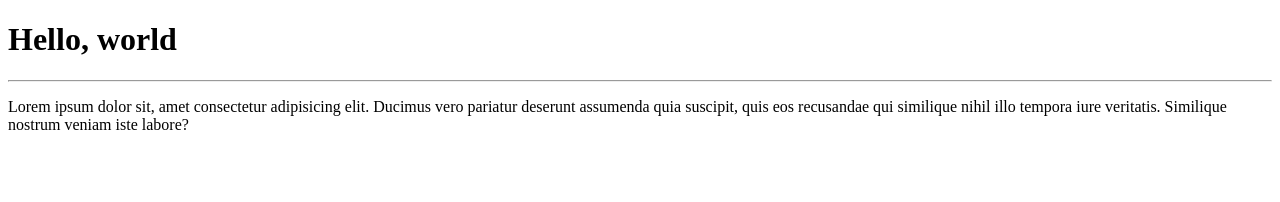
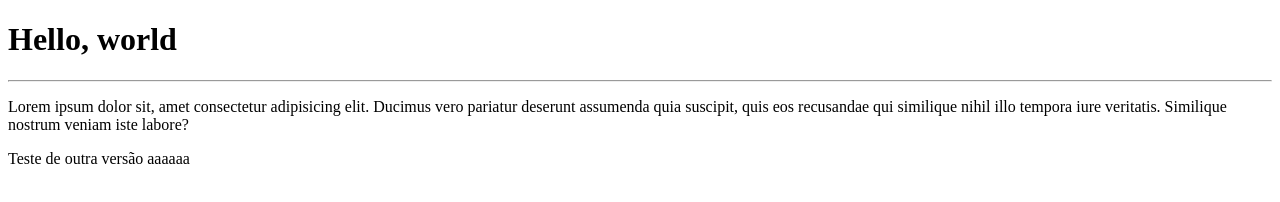
Before and after one commit to RezeScarlet/Git-GitHub, a plain HTML site: page site-exemplo/index.html in a window 1280 px wide. Drawn offline with Linux system fonts and the light colour scheme.

Commit message:
teste de versão

```diff
--- a/site-exemplo/index.html
+++ b/site-exemplo/index.html
@@ -9,5 +9,6 @@
     <h1>Hello, world</h1>
     <hr>
     <p>Lorem ipsum dolor sit, amet consectetur adipisicing elit. Ducimus vero pariatur deserunt assumenda quia suscipit, quis eos recusandae qui similique nihil illo tempora iure veritatis. Similique nostrum veniam iste labore?</p>
+    <p>Teste de outra versão aaaaaa</p>
 </body>
 </html>
```
